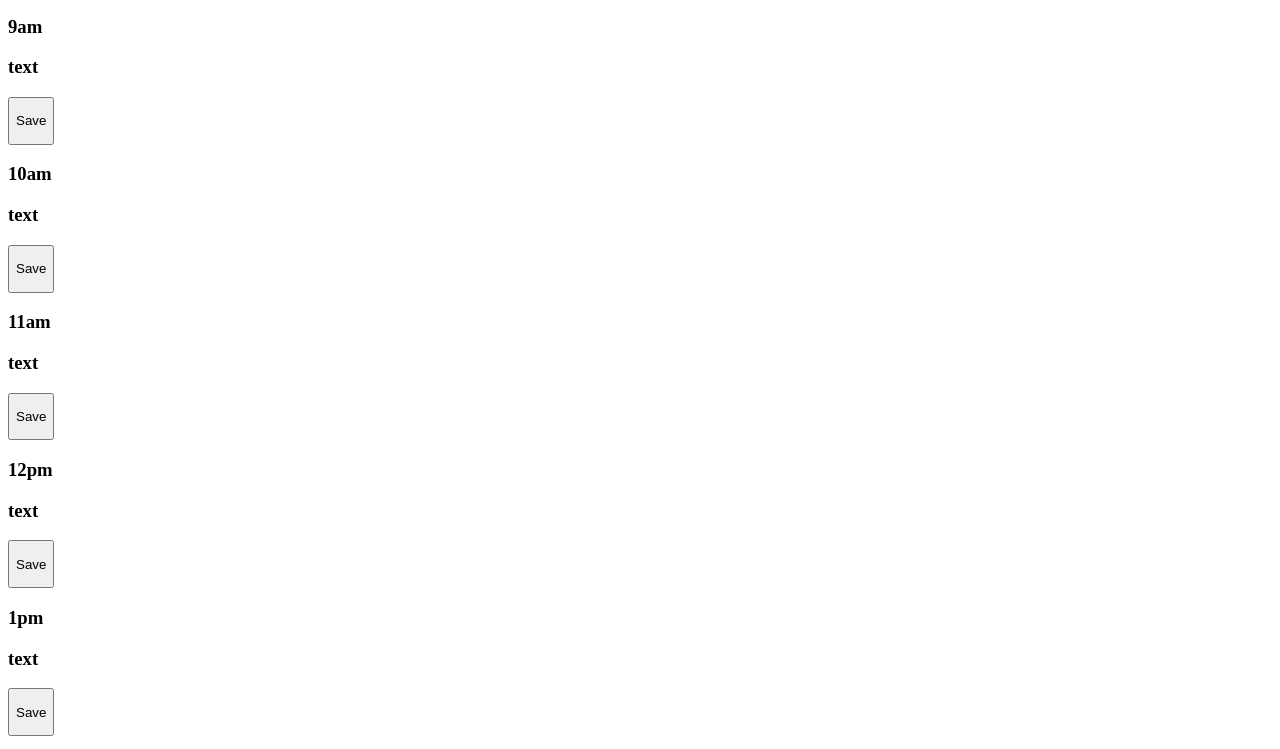
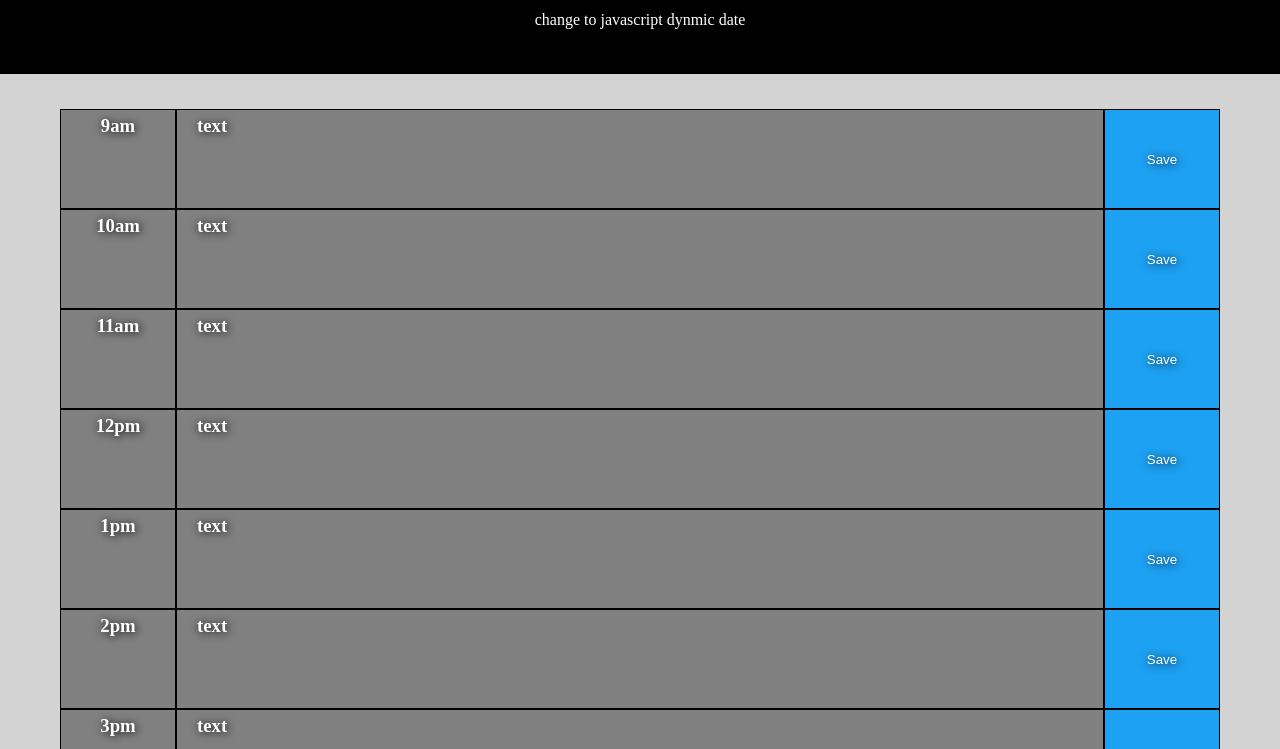
Before and after one commit to JlSanchez05/Home-Work-Challange5, a plain HTML site: page index.html in a window 1280 px wide. Shown: the part 135-884 px from the top of the page. Drawn offline with Linux system fonts and the light colour scheme; the site is published under a folder, as on GitHub Pages, so addresses that start at the root find nothing.

Commit message:
toruble shooting the html not loading properly on pages

```diff
--- a/index.html
+++ b/index.html
@@ -4,7 +4,7 @@
     <meta charset="UTF-8" />
     <meta name="viewport" content="width=device-width, initial-scale=1.0" />
     <meta http-equiv="X-UA-Compatible" content="ie=edge" />
-    <link rel="stylesheet" href="/assets/style.css" />
+    <link rel="stylesheet" href="./assets/style.css" />
     <title>Work Day Scheduler</title>
   </head>
 
@@ -29,7 +29,7 @@
       <div class="sch-container">
         <div class="indy-container">
           <div class="hour"><h3>10am</h3></div>
-          <div class="text"><h3>text</h3></div>
+          <div class="text"><h3 id="textarea">text</h3></div>
           <div class="save"> <button class="btn"><p>Save</p></button></div>
         </div>
       </div>
@@ -86,6 +86,6 @@
 
     </section>
 
-<script src="/assets/js.js"></script>
+<script src="./assets/js.js"></script>
   </body>
 </html>
```
